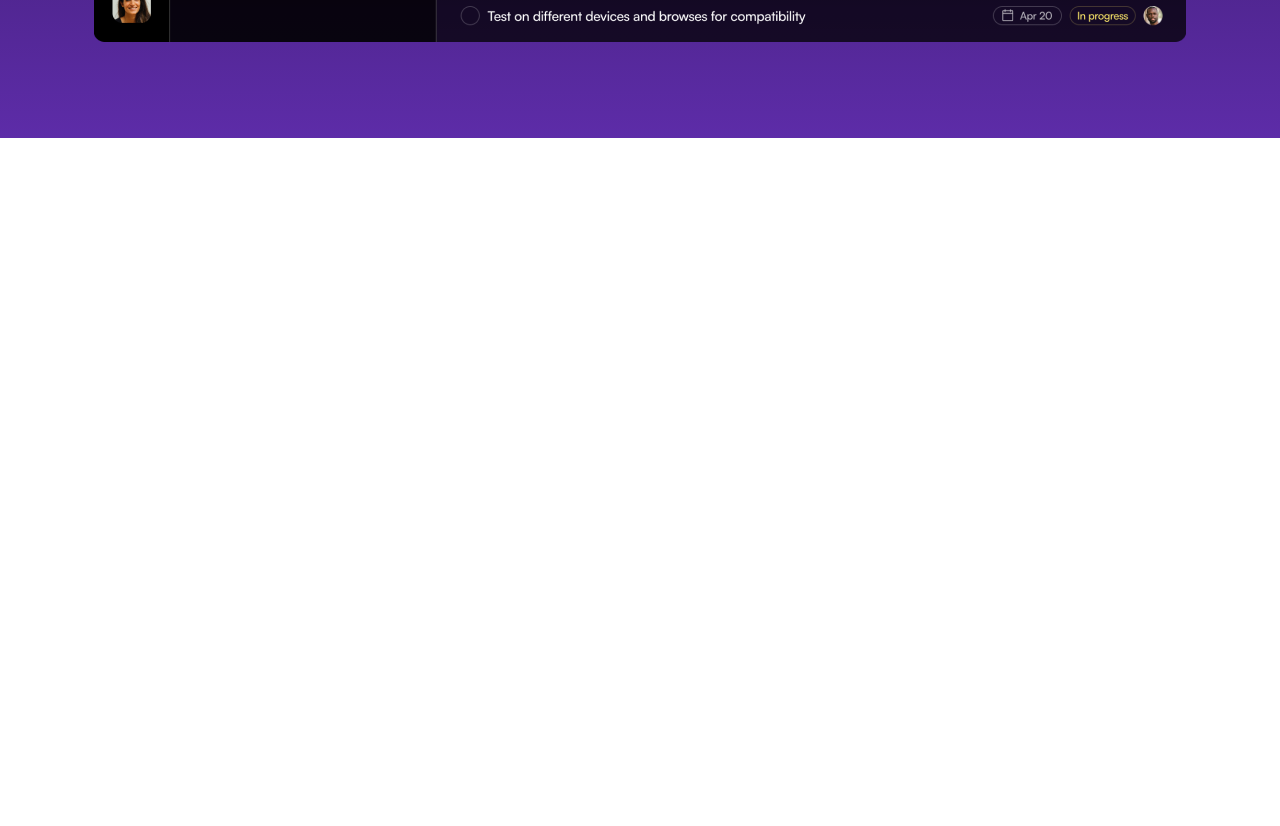
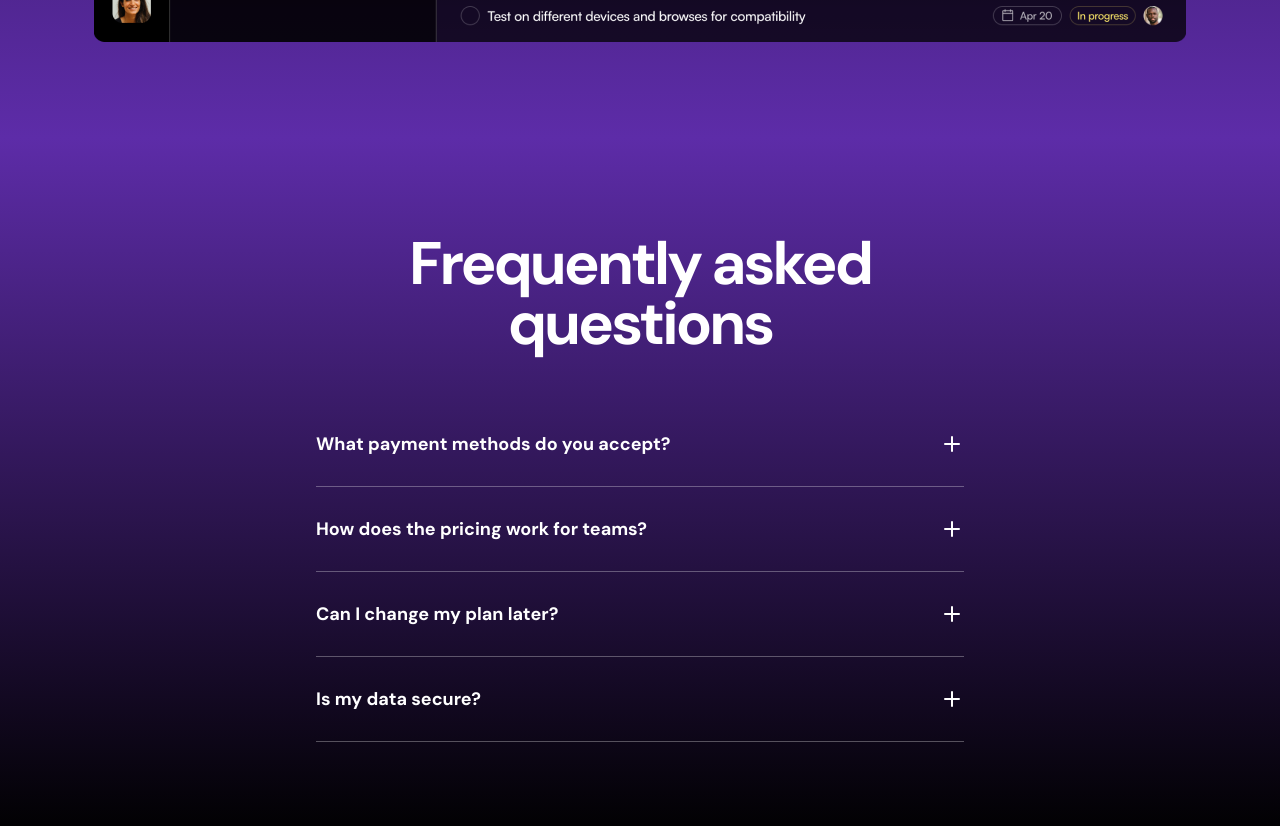
Before and after one commit to bhujbalpratik/Product-Dark-Landing-Page, a Next.js app: page / in a window 1280 px wide. Shown: the part 2820-3646 px from the top of the page. Before the commit the page ends 2958 px from the top, so only its background shows below. Built offline with nearby package versions, Linux system fonts and the light colour scheme.

Commit message:
FAQ section added

```diff
--- a/src/app/page.tsx
+++ b/src/app/page.tsx
@@ -17,8 +17,8 @@
       <LogoTicker />
       <Features />
       <ProductShowcase />
+      <FAQs />
       {/*
-      <FAQs />
       <CallToAction />
       <Footer /> */}
     </>
--- a/src/components/FAQs.tsx
+++ b/src/components/FAQs.tsx
@@ -1,3 +1,10 @@
+"use client"
+
+import { useState } from "react"
+import PlusIcon from "../assets/icons/plus.svg"
+import MinusIcon from "../assets/icons/minus.svg"
+import clsx from "clsx"
+
 const items = [
   {
     question: "What payment methods do you accept?",
@@ -19,8 +26,47 @@
     answer:
       "Security is our top priority. We use state-of-the-art encryption and comply with the best industry practices to ensure that your data is stored securely and accessed only by authorized users.",
   },
-];
+]
+
+const AccordionItem = ({
+  question,
+  answer,
+}: {
+  question: string
+  answer: string
+}) => {
+  const [isOpen, setIsOpen] = useState(false)
+  return (
+    <div
+      className="py-7 border-b border-white/30"
+      onClick={() => setIsOpen(!isOpen)}
+    >
+      <div className="flex items-center">
+        <span className="flex-1 text-lg font-bold cursor-pointer">
+          {question}
+        </span>
+        {isOpen ? <MinusIcon /> : <PlusIcon />}
+      </div>
+      <div className={clsx("mt-4", { hidden: !isOpen, "": isOpen === true })}>
+        {answer}
+      </div>
+    </div>
+  )
+}
 
 export const FAQs = () => {
-  return null;
-};
+  return (
+    <div className="bg-black text-white py-[72px] sm:py-24 bg-gradient-to-b from-[#5D2CA8] to-black">
+      <div className="container">
+        <h2 className="font-bold text-5xl sm:text-6xl sm:max-w-[648px] mx-auto text-center tracking-tighter">
+          Frequently asked questions
+        </h2>
+        <div className="mt-12 sm:max-w-[648px] mx-auto">
+          {items.map(({ question, answer }, i) => (
+            <AccordionItem question={question} answer={answer} key={i} />
+          ))}
+        </div>
+      </div>
+    </div>
+  )
+}
```
